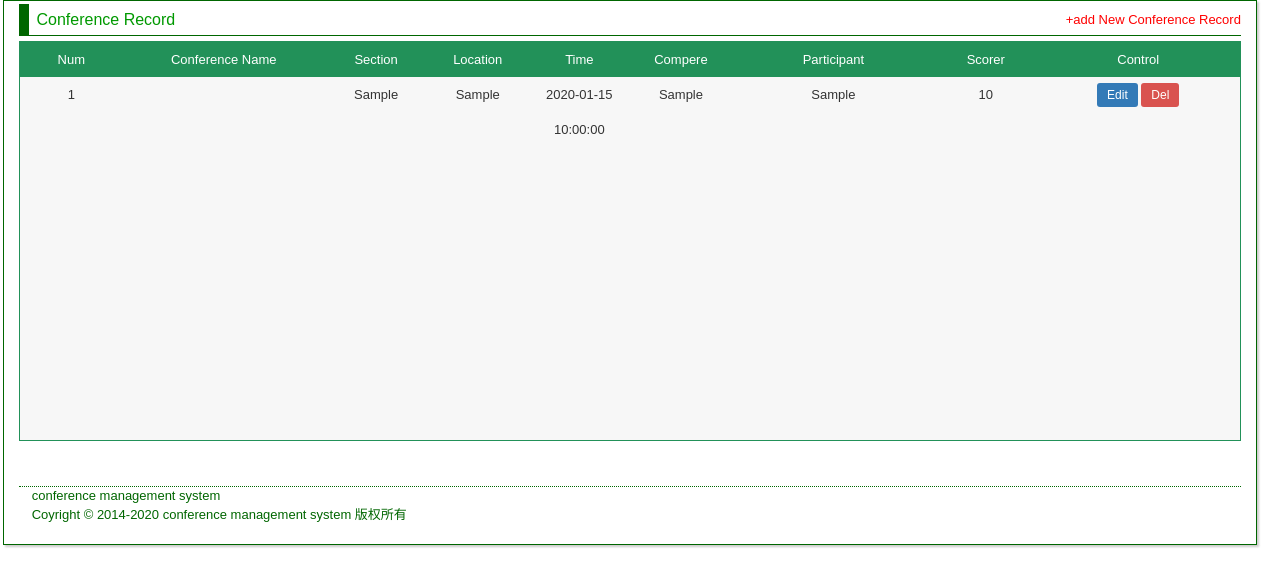
After one commit to mk87878/conferenceSystem, a PHP site: page /conference.php in a window 1280 px wide. The commit adds this page. Shown: the top 587 px of the page. Run offline with PHP 8.4, Linux system fonts and the light colour scheme; the visitor is signed in with stand-in values (Sample User, id 1); tables that the repository leaves empty or names only in its code hold one stand-in row (values such as "Sample post"); data that the repository does not hold is empty.

Commit message:
完成会议记录列表显示页面，已和数据库连接，并在前段页面显示

```diff
--- a/bootstrap-3.3.5-dist/js/common.js
+++ b/bootstrap-3.3.5-dist/js/common.js
@@ -28,7 +28,7 @@ $(function(){
         placement:'top'
     });
     $('.name').tooltip({
-        title:"用户名",
+        title:"名称",
         placement:'top'
     });
     $('.email').tooltip({
@@ -79,6 +79,30 @@ $(function(){
         title:"增加新部门",
         placement:'left'
     });
+    $('.location').tooltip({
+        title:"地点",
+        placement:'top'
+    });
+    $('.time').tooltip({
+        title:"时间",
+        placement:'top'
+    });
+    $('.participant').tooltip({
+        title:"参与者",
+        placement:'top'
+    });
+    $('.compere').tooltip({
+        title:"主持人",
+        placement:'top'
+    });
+    $('.scorer').tooltip({
+        title:"记录员",
+        placement:'top'
+    });
+    $('.newRecord').tooltip({
+        title:"增加新会议记录",
+        placement:'left'
+    });
 
 
 });
--- /dev/null
+++ b/conference.php
@@ -0,0 +1,99 @@
+<?php
+session_start();
+//error_reporting(E_ALL || ~E_NOTICE);//屏蔽notice错误提示
+?>
+<!DOCTYPE html>
+<html lang="en">
+<head>
+  <meta charset="UTF-8">
+<title>list</title>
+  <!-- 新 Bootstrap 核心 CSS 文件 -->
+  <link rel="stylesheet" href="bootstrap-3.3.5-dist/css/bootstrap.min.css">
+  <!-- jQuery文件。务必在bootstrap.min.js 之前引入 -->
+  <script src="js/jquery-1.11.3.min.js"></script>
+  <!-- 最新的 Bootstrap 核心 JavaScript 文件 -->
+  <script src="bootstrap-3.3.5-dist/js/bootstrap.min.js"></script>
+  <!--其他引入项目-->
+  <link href="css/main.css" rel="stylesheet" type="text/css" />
+  <link href="css/common.css" rel="stylesheet" type="text/css" />
+  <link rel="stylesheet" href="css/list.css">
+</head>
+
+<?php
+include_once 'config/config.php';
+$userName = isset($_SESSION['userName']) ? $_SESSION['userName']:'';
+$userId = isset($_SESSION['userId']) ? $_SESSION['userId']:'';
+$admin = isset($_SESSION['admin']) ? $_SESSION['admin']:'';
+//检查是否为管理员
+include_once 'plugin/admin.php';
+//查询数据库用户信息
+$sql = "SELECT * FROM conference";
+$re = $db -> query($sql);
+$url = $_SERVER['PHP_SELF'];
+
+?>
+
+<body>
+
+<div id="listBox" >
+  <div id="title">
+    <ul>
+      <li><span><a href="#">Conference Record</a></span></li>
+
+    </ul>
+    <a style="color: red" class="glyphicon-plus pull-right newRecord" href="#" >add New Conference Record</a>
+    </div>
+  <div id="content">
+    <div class="container-fluid listBg contentHig">
+      <div class="row text-center title">
+        <div class="col-xs-1 num">Num</div>
+        <div class="col-xs-2 name">Conference Name</div>
+        <div class="col-xs-1 section">Section</div>
+        <div class="col-xs-1 location">Location</div>
+        <div class="col-xs-1 time">Time</div>
+        <div class="col-xs-1 compere">Compere</div>
+        <div class="col-xs-2 participant">Participant</div>
+        <div class="col-xs-1 scorer">Scorer</div>
+        <div class="col-xs-2 control">Control</div>
+      </div>
+      <?php
+      //列表显示会议信息
+      $i = 1;
+      while ($info = $re -> fetch()) {
+      ?>
+      <div class="row text-center listItem">
+        <div class="col-xs-1 num"><?php echo $i; ?></div>
+        <div class="col-xs-2 name"><?php echo $info['conferenceName']; ?></div>
+        <div class="col-xs-1 section"><?php echo $info['section']; ?></div>
+        <div class="col-xs-1 location"><?php echo $info['location']; ?></div>
+        <div class="col-xs-1 time"><?php echo $info['time']; ?></div>
+        <div class="col-xs-1 compere"><?php echo $info['compere']; ?></div>
+        <div class="col-xs-2 participant"><?php echo $info['participant']; ?></div>
+        <div class="col-xs-1 scorer"><?php echo $info['scorer']; ?></div>
+        <div class="col-xs-2">
+          <a class="btn-sm btn-primary edit" href="#">Edit</a>
+          <a class="btn-sm btn-danger del" href="#">Del</a>
+        </div>
+      </div>
+      <?php
+        $i++;
+      }
+      ?>
+
+
+    </div>
+  </div>
+
+  <div id="contact">
+    <ul>
+        <li> conference management system</li>
+        <li>  Coyright © 2014-2020 conference management system 版权所有</li>
+    </ul>
+</div>
+</div>
+
+<!--存放所有公共js-->
+<script src="bootstrap-3.3.5-dist/js/common.js"></script>
+
+</body>
+</html>
```
Also changed, not shown: plugin/left.php (+7 -10 lines).
